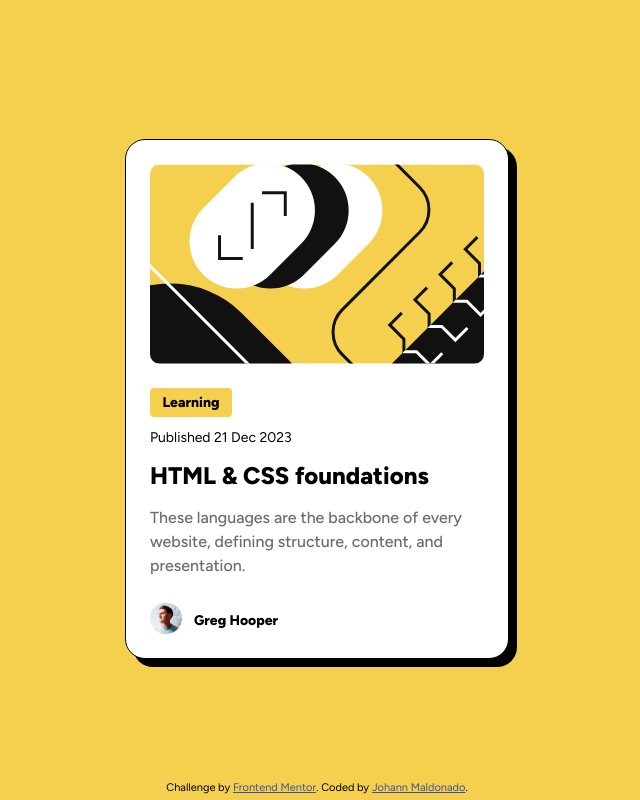
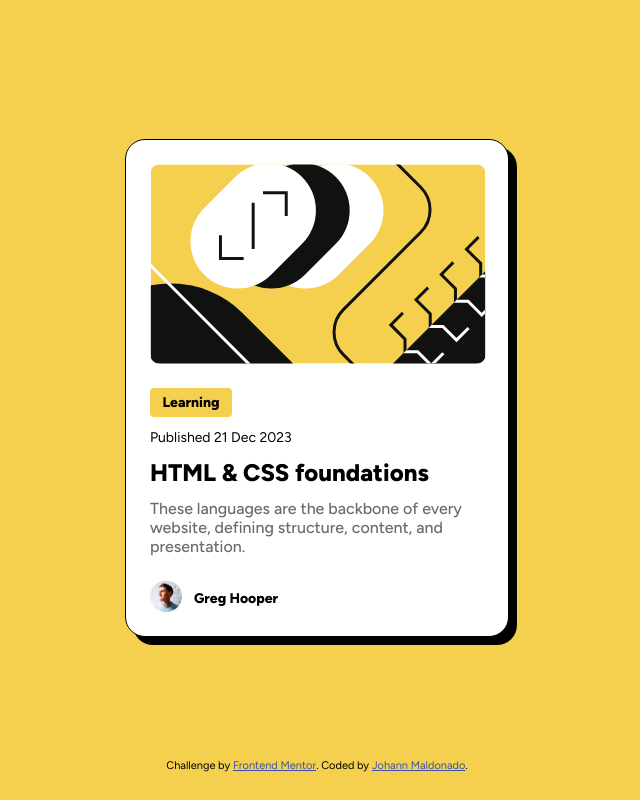
Before and after one commit to Johann-Alpha/blog-preview-card-main, a plain HTML site: page index.html in a window 1280 px wide. Shown: the whole page, without its empty margins (323-963 px from the left). Drawn offline with Linux system fonts and the light colour scheme.

Commit message:
Update style.css

```diff
--- a/style.css
+++ b/style.css
@@ -165,10 +165,12 @@ body {
     .container {
         width: 336px;
         margin: 0;
+        padding: 0;
     }
 
     img {
         border-radius: 10px;
+        width: 100%;
         height: 200px;
         display: block;
     }
@@ -197,7 +199,7 @@ body {
         font-size: var(--heading-font-size);
         font-style: normal;
         font-weight: 800;
-        line-height: var(--large-line-height);
+        /* line-height: var(--large-line-height); */
     }
 
     h1:hover, h1:active, h1:focus {
@@ -213,7 +215,7 @@ body {
         font-size: var(--paragraph-font-size);
         font-style: normal;
         font-weight: 500;
-        line-height: 24px;
+        /* line-height: 24px; */
         color: var(--color-gray-500, #6B6B6B);
     }
     .inner-text {
```
